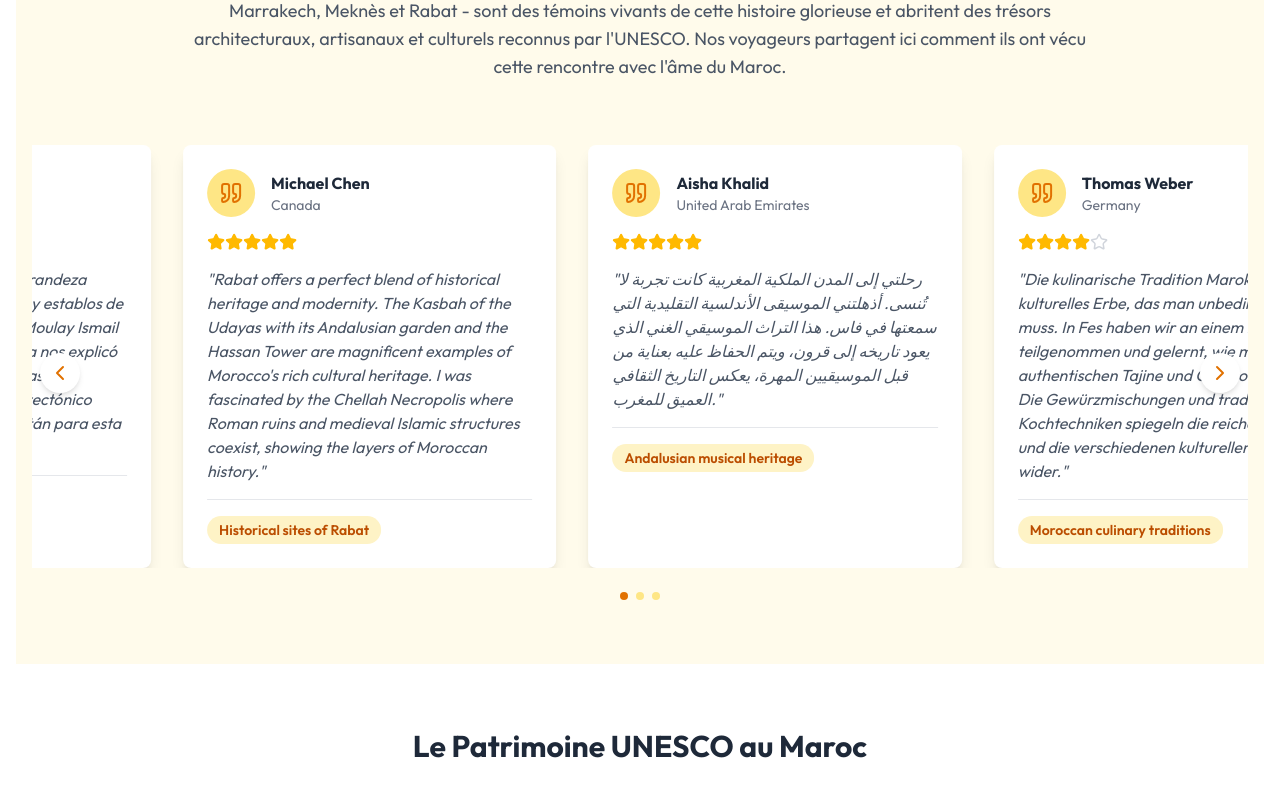
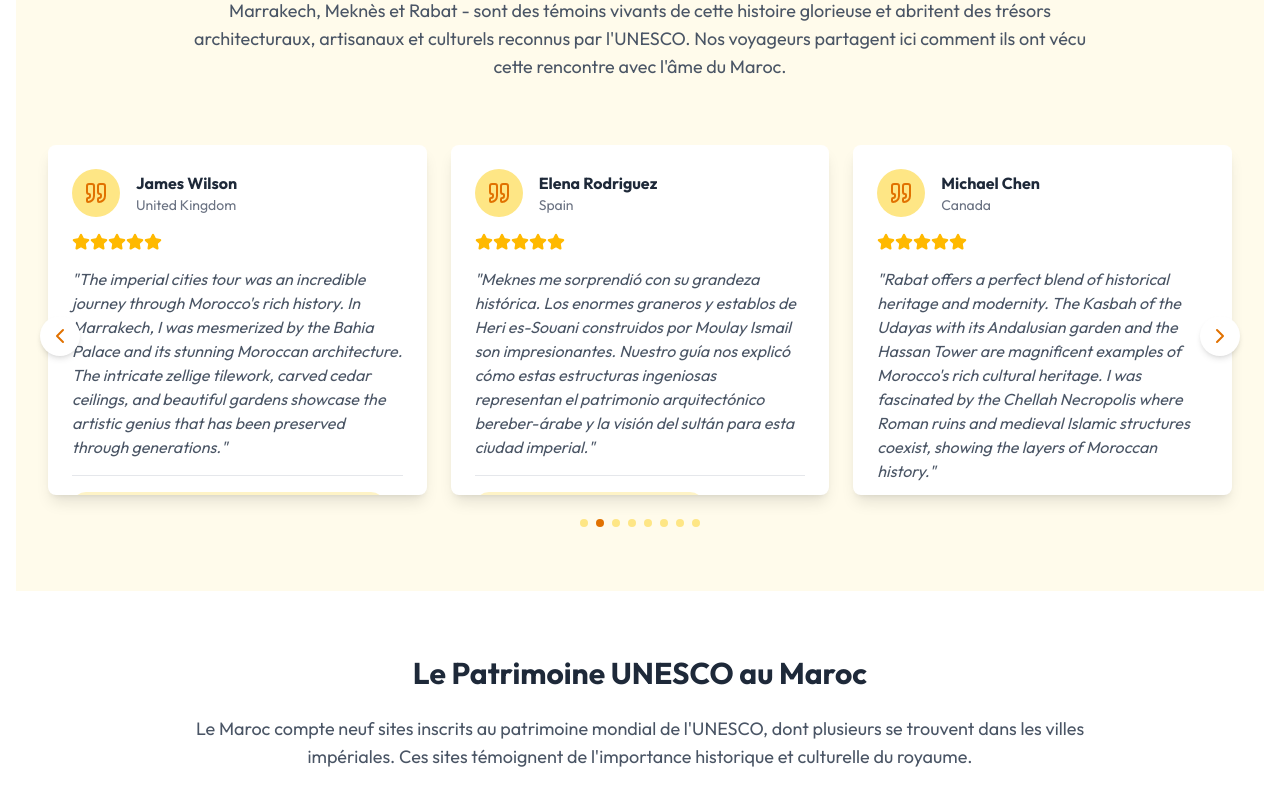
Before and after one commit to abdelfadelAchraf/Villes-Imp-riales, a React (Vite) app in the folder frontend/: page / in a window 1280 px wide. Shown: the part 2478-3271 px from the top of the page. Built offline with nearby package versions, Linux system fonts and the light colour scheme.

Commit message:
Modify the mobileMenu + the testimoniol component

```diff
--- a/frontend/package.json
+++ b/frontend/package.json
@@ -11,6 +11,7 @@
   },
   "dependencies": {
     "@tailwindcss/vite": "^4.1.4",
+    "framer-motion": "^12.9.2",
     "lucide-react": "^0.503.0",
     "react": "^19.0.0",
     "react-dom": "^19.0.0",
--- a/frontend/src/assets/constants.jsx
+++ b/frontend/src/assets/constants.jsx
@@ -37,4 +37,5 @@ const citiesData = [
     }
   ];
 
+
   export default citiesData;
--- a/frontend/src/components/CuircuitCard.jsx
+++ b/frontend/src/components/CuircuitCard.jsx
@@ -20,7 +20,7 @@ const CircuitCard = () => {
           </li>
         </ul>
         <button className="w-full bg-amber-600 text-white py-2 px-4 rounded hover:bg-amber-700 transition-colors flex items-center justify-center">
-       <Link to='/iteniraire'><span>Voir l'itinéraire</span></Link>
+       <Link to='/iteniraire'><button>Voir l'itinéraire</button></Link>
           <ChevronRight size={16} className="ml-1" />
         </button>
       </div>
--- a/frontend/src/components/MobileNav.jsx
+++ b/frontend/src/components/MobileNav.jsx
@@ -1,48 +1,166 @@
-import React from 'react';
-import { Link } from 'react-router-dom';
-import citiesData from '../assets/constants';
+"use client"
+
+import { motion, AnimatePresence } from "framer-motion"
+import { useState } from "react"
+import { Link } from "react-router-dom"
+import citiesData from "../assets/constants"
 
 const MobileNav = ({ activeCity, setMobileMenuOpen }) => {
+  const [isOpen, setIsOpen] = useState(false)
+
+  const toggleMenu = () => {
+    setIsOpen(!isOpen)
+    // setMobileMenuOpen(!isOpen)
+  }
+
+  const itemVariants = {
+    closed: {
+      opacity: 0,
+      y: 20,
+      transition: {
+        duration: 0.2
+      }
+    },
+    open: {
+      opacity: 1,
+      y: 0,
+      transition: {
+        duration: 0.3
+      }
+    }
+  }
+
+  const containerVariants = {
+    closed: {
+      height: 0,
+      transition: {
+        staggerChildren: 0.05,
+        staggerDirection: -1,
+        when: "afterChildren"
+      }
+    },
+    open: {
+      height: "auto",
+      transition: {
+        staggerChildren: 0.1,
+        delayChildren: 0.1
+      }
+    }
+  }
+
   return (
-    <nav className="md:hidden bg-white border-t pt-4 pb-6 px-4">
-      <div className="flex flex-col space-y-4">
+    <div className="md:hidden">
+      {/* Menu Toggle Button */}
+      <button
+        onClick={toggleMenu}
+        className="fixed top-4 right-4 z-50 p-2 rounded-md bg-amber-600 text-white shadow-lg"
+        aria-label="Toggle menu"
+      >
+        <svg width="24" height="24" viewBox="0 0 24 24">
+          <motion.path
+            fill="transparent"
+            strokeWidth="3"
+            stroke="currentColor"
+            strokeLinecap="round"
+            variants={{
+              closed: { d: "M 2 5 L 22 5" },
+              open: { d: "M 3 19 L 17 5" }
+            }}
+            animate={isOpen ? "open" : "closed"}
+          />
+          <motion.path
+            fill="transparent"
+            strokeWidth="3"
+            stroke="currentColor"
+            strokeLinecap="round"
+            d="M 2 12 L 22 12"
+            variants={{
+              closed: { opacity: 1 },
+              open: { opacity: 0 }
+            }}
+            animate={isOpen ? "open" : "closed"}
+            transition={{ duration: 0.1 }}
+          />
+          <motion.path
+            fill="transparent"
+            strokeWidth="3"
+            stroke="currentColor"
+            strokeLinecap="round"
+            variants={{
+              closed: { d: "M 2 19 L 22 19" },
+              open: { d: "M 3 5 L 17 19" }
+            }}
+            animate={isOpen ? "open" : "closed"}
+          />
+        </svg>
+      </button>
+
+      {/* Navigation Menu */}
+      <AnimatePresence>
+        {isOpen && (
+          <motion.nav
+            initial="closed"
+            animate="open"
+            exit="closed"
+            variants={containerVariants}
+            className="fixed inset-0 z-40 bg-white pt-20 pb-6 px-4 overflow-hidden"
+          >
+            <motion.div
+              className="flex flex-col space-y-4"
+              variants={{
+                open: {
+                  transition: { staggerChildren: 0.1, delayChildren: 0.2 }
+                },
+                closed: {
+                  transition: { staggerChildren: 0.05, staggerDirection: -1 }
+                }
+              }}
+            >
+              <motion.div variants={itemVariants}>
                 <Link
                   to="/"
-          className={`py-2 px-3 rounded-lg font-medium ${
+                  className={`block py-3 px-4 rounded-lg font-medium ${
                     activeCity === 'home'
                       ? 'bg-amber-50 text-amber-600'
                       : 'text-gray-600 hover:bg-amber-50 hover:text-amber-600'
                   }`}
-          onClick={() => setMobileMenuOpen(false)}
+                  onClick={toggleMenu}
                 >
                   Accueil
                 </Link>
+              </motion.div>
 
               {citiesData.map((city) => (
+                <motion.div key={city.id} variants={itemVariants}>
                   <Link
-            key={city.id}
                     to={`/city/${city.id}`}
-            className={`py-2 px-3 rounded-lg font-medium ${
+                    className={`block py-3 px-4 rounded-lg font-medium ${
                       activeCity === city.id
                         ? 'bg-amber-50 text-amber-600'
                         : 'text-gray-600 hover:bg-amber-50 hover:text-amber-600'
                     }`}
-            onClick={() => setMobileMenuOpen(false)}
+                    onClick={toggleMenu}
                   >
                     {city.name}
                   </Link>
+                </motion.div>
               ))}
 
+              <motion.div variants={itemVariants} className="mt-4">
                 <Link
                   to="/contact"
-          className="py-2 px-4 bg-amber-600 text-white rounded-lg hover:bg-amber-700 transition-colors text-center mt-2"
-          onClick={() => setMobileMenuOpen(false)}
+                  className="block py-3 px-4 bg-amber-600 text-white rounded-lg hover:bg-amber-700 transition-colors text-center"
+                  onClick={toggleMenu}
                 >
                   Contact
                 </Link>
+              </motion.div>
+            </motion.div>
+          </motion.nav>
+        )}
+      </AnimatePresence>
     </div>
-    </nav>
-  );
-};
+  )
+}
 
-export default MobileNav;
+export default MobileNav
--- a/frontend/src/pages/TestimonialsPage.jsx
+++ b/frontend/src/pages/TestimonialsPage.jsx
@@ -1,4 +1,5 @@
 import React, { useState, useEffect, useRef } from 'react';
+import { motion, AnimatePresence } from 'framer-motion';
 import { Star, Quote, ChevronLeft, ChevronRight } from 'lucide-react';
 
 const TestimonialsPage = () => {
@@ -80,12 +81,11 @@ const TestimonialsPage = () => {
 
   // State for carousel
   const [currentIndex, setCurrentIndex] = useState(0);
-  const [carouselWidth, setCarouselWidth] = useState(0);
+  const [direction, setDirection] = useState('right');
+  const [itemsToShow, setItemsToShow] = useState(3);
   const carouselRef = useRef(null);
 
   // Calculate items to show based on screen width
-  const [itemsToShow, setItemsToShow] = useState(3);
-
   useEffect(() => {
     const handleResize = () => {
       if (window.innerWidth < 640) {
@@ -94,10 +94,6 @@ const TestimonialsPage = () => {
         setItemsToShow(2);
       } else {
         setItemsToShow(3);
-      }
-
-      if (carouselRef.current) {
-        setCarouselWidth(carouselRef.current.offsetWidth);
       }
     };
 
@@ -108,17 +104,19 @@ const TestimonialsPage = () => {
 
   // Navigation functions
   const nextSlide = () => {
+    setDirection('right');
     setCurrentIndex((prevIndex) =>
-      prevIndex + itemsToShow >= testimonials.length
+      prevIndex + 1 >= testimonials.length
         ? 0
         : prevIndex + 1
     );
   };
 
   const prevSlide = () => {
+    setDirection('left');
     setCurrentIndex((prevIndex) =>
       prevIndex === 0
-        ? Math.max(0, testimonials.length - itemsToShow)
+        ? testimonials.length - 1
         : prevIndex - 1
     );
   };
@@ -145,6 +143,26 @@ const TestimonialsPage = () => {
       );
     }
     return stars;
+  };
+
+  // Variants for animation
+  const variants = {
+    enter: (direction) => {
+      return {
+        x: direction === 'right' ? '100%' : '-100%',
+        opacity: 0
+      };
+    },
+    center: {
+      x: 0,
+      opacity: 1
+    },
+    exit: (direction) => {
+      return {
+        x: direction === 'right' ? '-100%' : '100%',
+        opacity: 0
+      };
+    }
   };
 
   return (
@@ -183,25 +201,33 @@ const TestimonialsPage = () => {
         </div>
 
         {/* Testimonials Carousel */}
-        <div className="relative">
-          <div
-            ref={carouselRef}
-            className="overflow-hidden"
+        <div className="relative overflow-hidden" ref={carouselRef}>
+          <div className="relative h-[400px] md:h-[350px]">
+            <AnimatePresence custom={direction} initial={false}>
+              <motion.div
+                key={currentIndex}
+                custom={direction}
+                variants={variants}
+                initial="enter"
+                animate="center"
+                exit="exit"
+                transition={{
+                  x: { type: "spring", stiffness: 300, damping: 30 },
+                  opacity: { duration: 0.2 }
+                }}
+                className="absolute inset-0 flex justify-center"
               >
-            <div
-              className="flex transition-transform duration-500 ease-out"
-              style={{
-                transform: `translateX(-${currentIndex * (100 / itemsToShow)}%)`,
-                width: `${(testimonials.length / itemsToShow) * 100}%`
-              }}
+                <div className="grid grid-cols-1 md:grid-cols-2 lg:grid-cols-3 gap-6 px-4 w-full">
+                  {testimonials
+                    .slice(currentIndex, currentIndex + itemsToShow)
+                    .map((testimonial) => (
+                      <motion.div
+                        key={testimonial.id}
+                        initial={{ opacity: 0, y: 20 }}
+                        animate={{ opacity: 1, y: 0 }}
+                        transition={{ duration: 0.5 }}
+                        className="bg-white rounded-lg shadow-lg overflow-hidden h-full"
                       >
-              {testimonials.map((testimonial) => (
-                <div
-                  key={testimonial.id}
-                  className="px-4"
-                  style={{ width: `${100 / testimonials.length * itemsToShow}%` }}
-                >
-                  <div className="bg-white rounded-lg shadow-lg overflow-hidden h-full">
                         <div className="p-6">
                           <div className="flex items-center mb-4">
                             <div className="h-12 w-12 rounded-full bg-amber-200 flex items-center justify-center mr-4">
@@ -225,10 +251,11 @@ const TestimonialsPage = () => {
                             </span>
                           </div>
                         </div>
-                  </div>
-                </div>
+                      </motion.div>
                     ))}
                 </div>
+              </motion.div>
+            </AnimatePresence>
           </div>
 
           {/* Navigation Buttons */}
@@ -250,12 +277,15 @@ const TestimonialsPage = () => {
 
           {/* Indicators */}
           <div className="flex justify-center mt-6">
-            {Array.from({ length: Math.ceil(testimonials.length / itemsToShow) }).map((_, index) => (
+            {testimonials.map((_, index) => (
               <button
                 key={index}
-                onClick={() => setCurrentIndex(index * itemsToShow)}
+                onClick={() => {
+                  setDirection(index > currentIndex ? 'right' : 'left');
+                  setCurrentIndex(index);
+                }}
                 className={`h-2 w-2 mx-1 rounded-full ${
-                  index === Math.floor(currentIndex / itemsToShow)
+                  index === currentIndex
                     ? 'bg-amber-600'
                     : 'bg-amber-200'
                 }`}
```
Also changed, not shown: 1 other file (tests, documents, lock files or other folders). Lines whose indentation alone changed are shown as unchanged.
